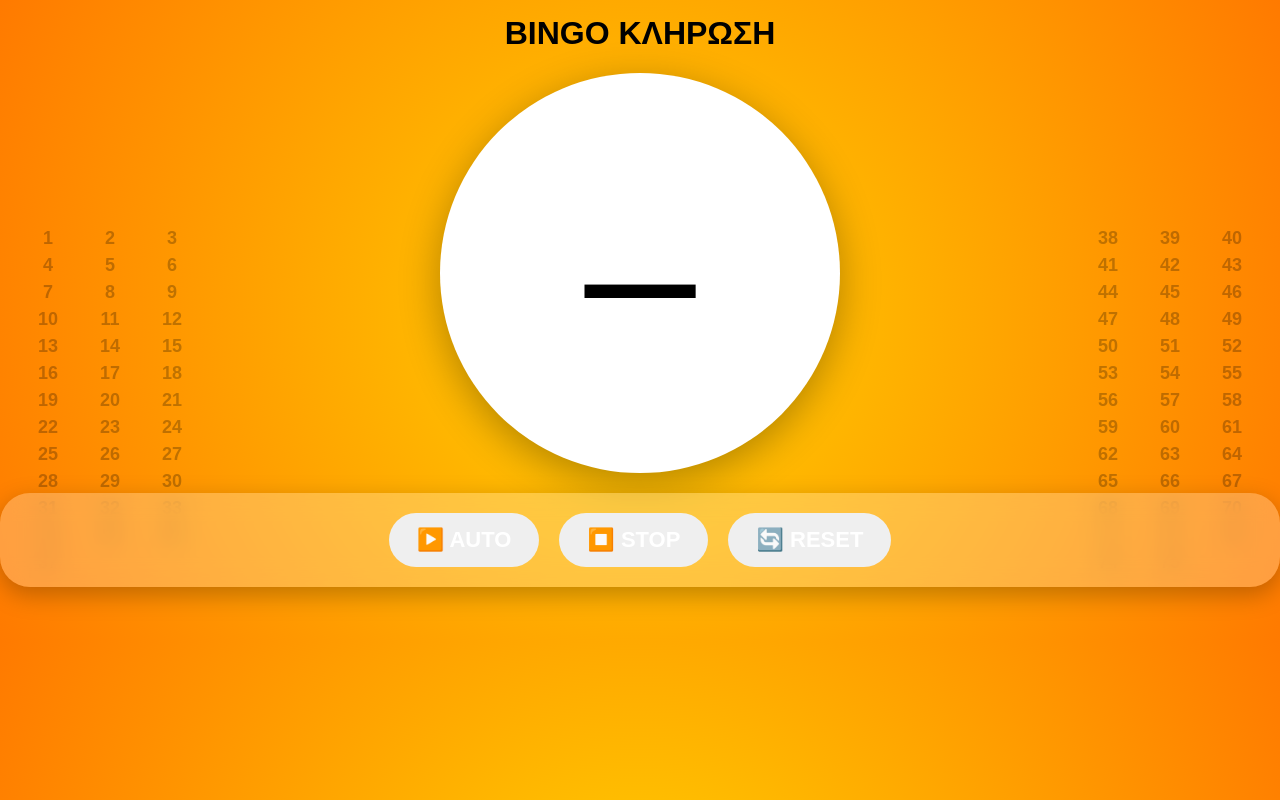
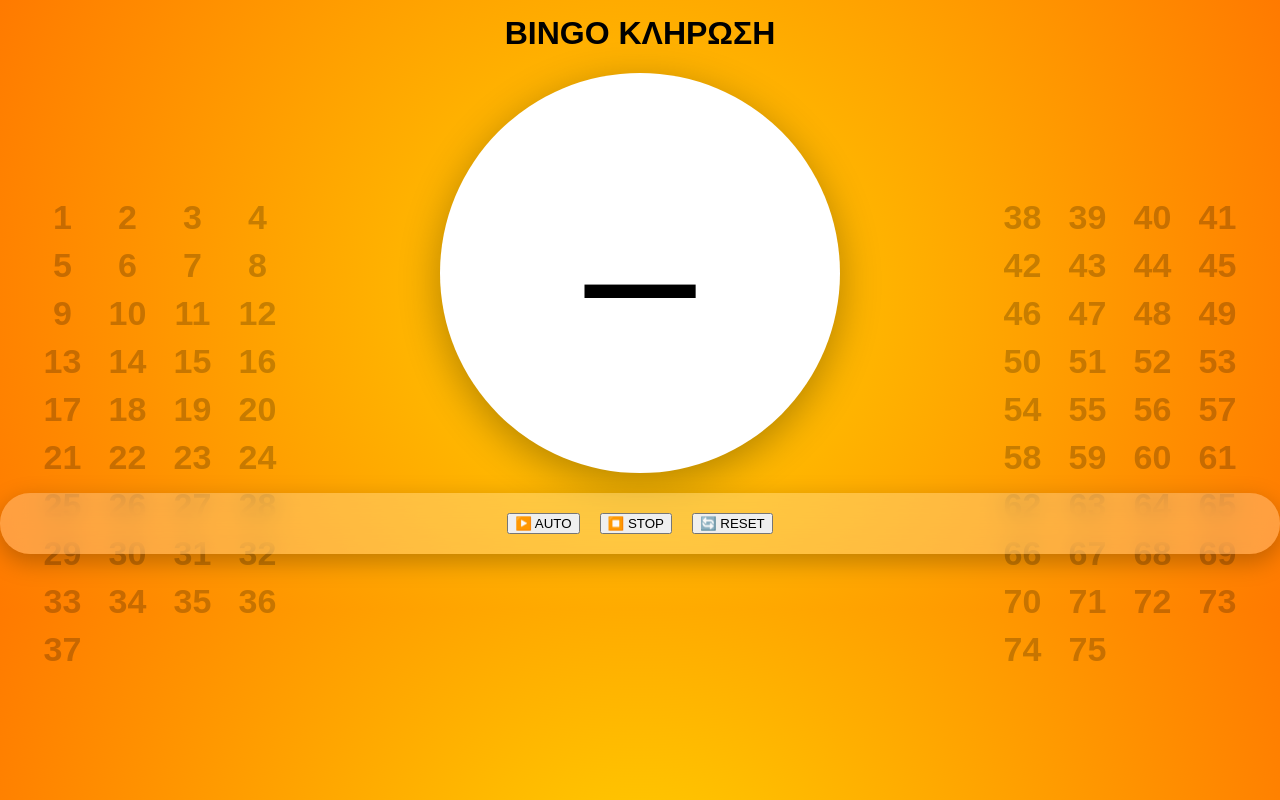
Before and after one commit to knitman/bingoTV, a website: page public/index.html in a window 1280 px wide. Drawn offline with Linux system fonts and the light colour scheme.

Commit message:
Update index.html

```diff
--- a/public/index.html
+++ b/public/index.html
@@ -32,29 +32,36 @@ h1{ margin-top:15px; }
   transition: transform 0.3s ease;
   box-shadow:0 10px 40px rgba(0,0,0,0.3);
 }
-#number.zoom { transform: scale(1.25); }
+#number.zoom{ transform:scale(1.25); }
 
-/* ===== SIDE FADED NUMBERS (ΠΡΟΣΘΗΚΗ) ===== */
+/* ===== SIDE NUMBERS (ΤΕΛΙΚΟ) ===== */
 .bingoSide{
   position:fixed;
   top:50%;
   transform:translateY(-50%);
-  width:180px;
+  height:400px;              /* ΙΔΙΟ ΥΨΟΣ ΜΕ ΜΠΑΛΑ */
+  width:260px;
   display:grid;
-  grid-template-columns:repeat(3,1fr);
-  gap:6px;
-  opacity:0.25;
+  grid-template-columns:repeat(4,1fr); /* 4 ΣΤΗΛΕΣ */
+  row-gap:14px;
+  opacity:0.22;
   pointer-events:none;
   font-weight:bold;
 }
-.bingoSide.left{ left:20px; }
-.bingoSide.right{ right:20px; }
+
+.bingoSide.left{ left:30px; }
+.bingoSide.right{ right:30px; }
+
 .bingoSide span{
   text-align:center;
-  font-size:18px;
-  transition:opacity 0.3s ease;
+  font-size:34px;            /* TV SIZE */
+  line-height:1;
+  transition:opacity 0.25s ease;
 }
-.bingoSide span.drawn{ opacity:1; }
+
+.bingoSide span.drawn{
+  opacity:1;
+}
 
 /* ===== CONTROLS ===== */
 .controls{
@@ -68,15 +75,6 @@ h1{ margin-top:15px; }
   backdrop-filter:blur(12px);
   border-radius:30px;
   box-shadow:0 8px 25px rgba(0,0,0,0.25);
-}
-.controls button{
-  padding:14px 28px;
-  font-size:22px;
-  border:none;
-  border-radius:50px;
-  cursor:pointer;
-  font-weight:bold;
-  color:white;
 }
 
 /* Drawn grid */
@@ -114,9 +112,9 @@ audio{ display:none; }
 <div class="bingoSide right" id="bingoRight"></div>
 
 <div class="controls">
-  <button onclick="startAuto()">▶️ AUTO</button>
-  <button onclick="stopAuto()">⏹️ STOP</button>
-  <button onclick="resetGame()">🔄 RESET</button>
+  <button id="btnAuto" onclick="startAuto()">▶️ AUTO</button>
+  <button id="btnStop" onclick="stopAuto()">⏹️ STOP</button>
+  <button id="btnReset" onclick="resetGame()">🔄 RESET</button>
 </div>
 
 <div id="drawn"></div>
@@ -141,6 +139,7 @@ for(let i=38;i<=75;i++){
   s.dataset.num=i;
   bingoRight.appendChild(s);
 }
+
 function markSideNumber(n){
   const el=document.querySelector(`.bingoSide span[data-num="${n}"]`);
   if(el) el.classList.add("drawn");
@@ -156,7 +155,8 @@ ws.onmessage=(msg)=>{
   if(data.type==="reset"){
     document.getElementById("number").innerText="–";
     document.getElementById("drawn").innerHTML="";
-    document.querySelectorAll(".bingoSide span").forEach(s=>s.classList.remove("drawn"));
+    document.querySelectorAll(".bingoSide span")
+      .forEach(s=>s.classList.remove("drawn"));
   }
 };
 
```
